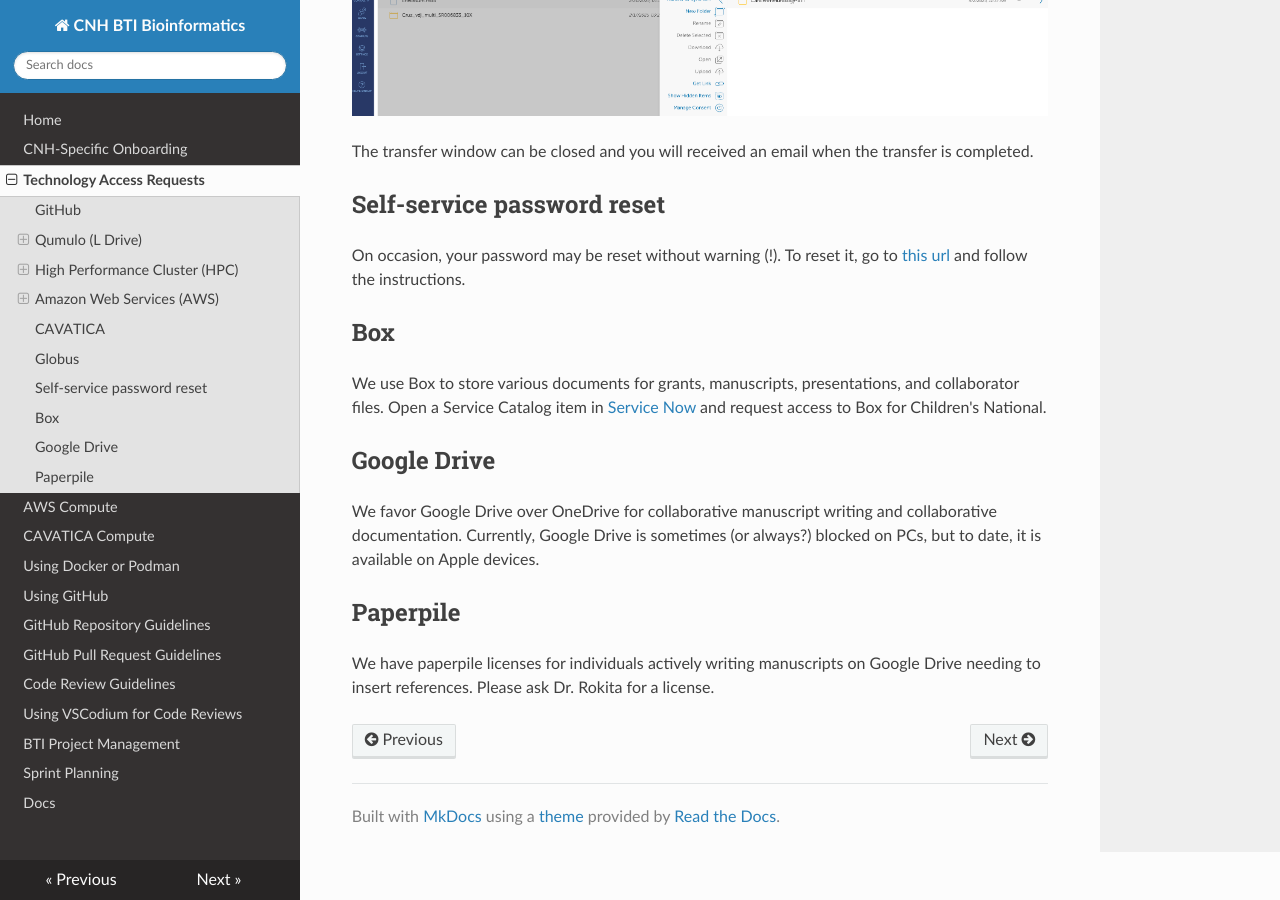
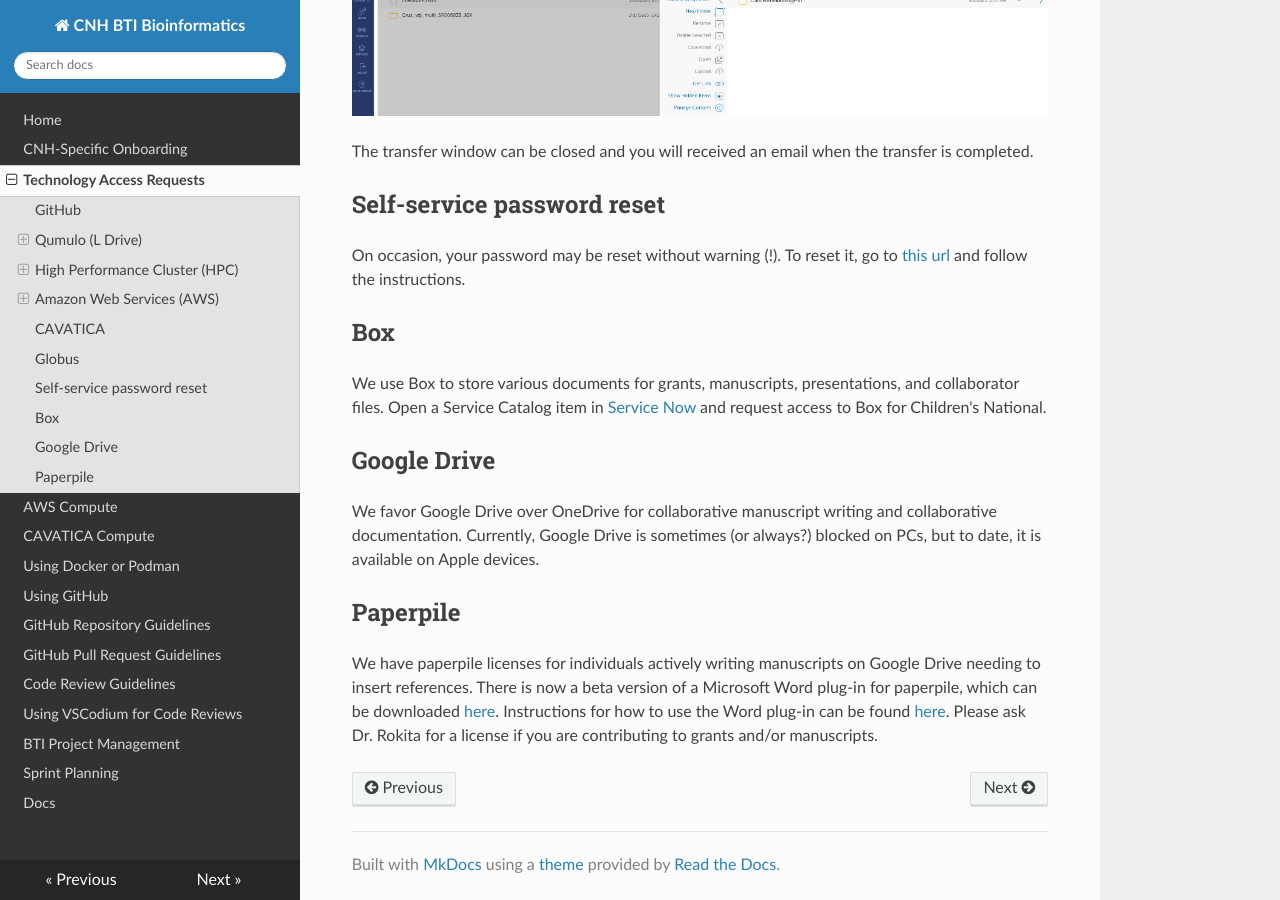
Before and after one commit to childrens-bti/bti-bfx-docs, an MkDocs documentation site: the page built from docs/access.md, in a window 1280 px wide and 900 px high, scrolled down 3027 px. Built offline with MkDocs 1.6.1, drawn with Linux system fonts in a browser that asks for light colours; nearby versions of some CDN libraries.

Commit message:
add paperpile word plug in info

```diff
--- a/docs/access.md
+++ b/docs/access.md
@@ -132,4 +132,7 @@ We favor Google Drive over OneDrive for collaborative manuscript writing and col
 
 ## Paperpile
 
-We have paperpile licenses for individuals actively writing manuscripts on Google Drive needing to insert references. Please ask Dr. Rokita for a license.
+We have paperpile licenses for individuals actively writing manuscripts on Google Drive needing to insert references.
+There is now a beta version of a Microsoft Word plug-in for paperpile, which can be downloaded [here](https://paperpile.com/word-plugin/).
+Instructions for how to use the Word plug-in can be found [here](https://new.paperpile.com/Getting-started-with-Paperpile-and-Word-7ed01d0417a3433f885103ebad04b901).
+Please ask Dr. Rokita for a license if you are contributing to grants and/or manuscripts.
```
